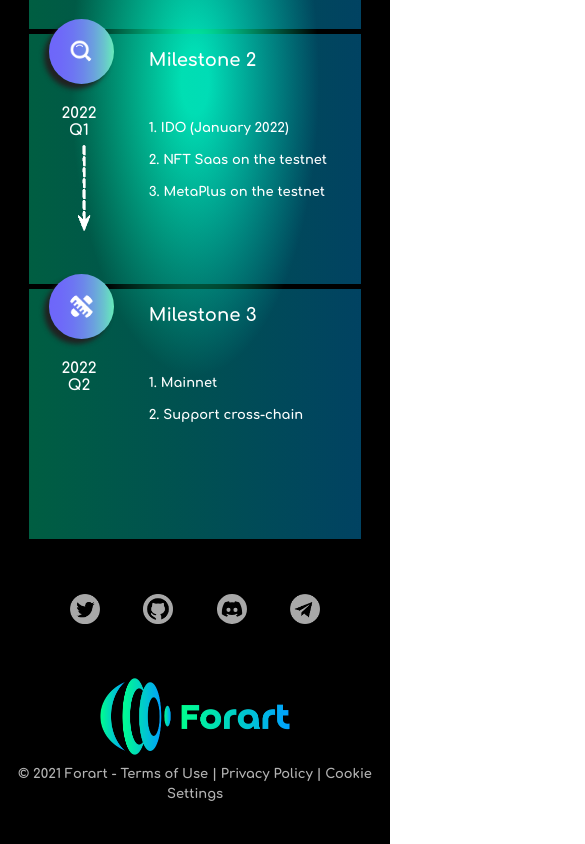
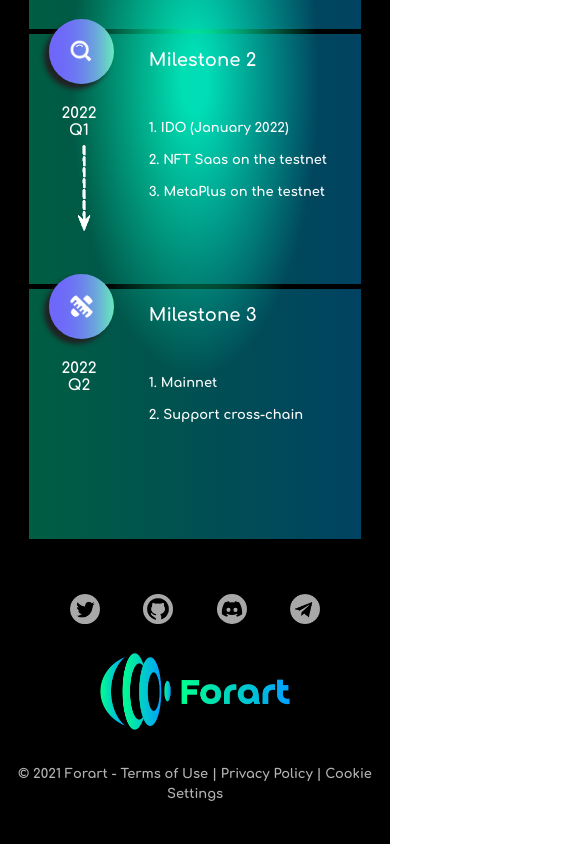
Before and after one commit to harikharan07/forart-website, a React (Create React App) app: page / in a window 390 px wide. Shown: the part 4237-5081 px from the top of the page, 585 px wide, since content can reach past the window. Built offline with nearby package versions, Linux system fonts and the light colour scheme.

Commit message:
modify mobile footer icon width

```diff
--- a/src/pages/foot/index.tsx
+++ b/src/pages/foot/index.tsx
@@ -27,6 +27,12 @@ const FootMain = styled.div`
 
   img {
     width: 200px;
+  }
+
+  @media screen and (max-width: 1100px) {
+    width: 100vw;
+    margin-left: 0;
+    margin-top: 20px;
   }
 `
 
```
